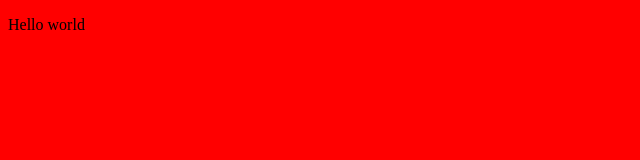
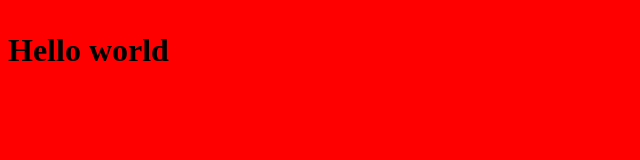
Before and after one commit to Brenin211/aula-git, a plain HTML site: page index.html in a window 1280 px wide. Shown: the whole page, without its empty margins (0-640 px from the left). Drawn offline with Linux system fonts and the light colour scheme.

Commit message:
aumentando tamanho do paragrafo

```diff
--- a/index.html
+++ b/index.html
@@ -7,6 +7,6 @@
     <link rel="stylesheet" href="estilo.css">
 </head>
 <body>
-    <p>Hello world</p>
+    <h1><p>Hello world</p></h1>
 </body>
 </html>
```
